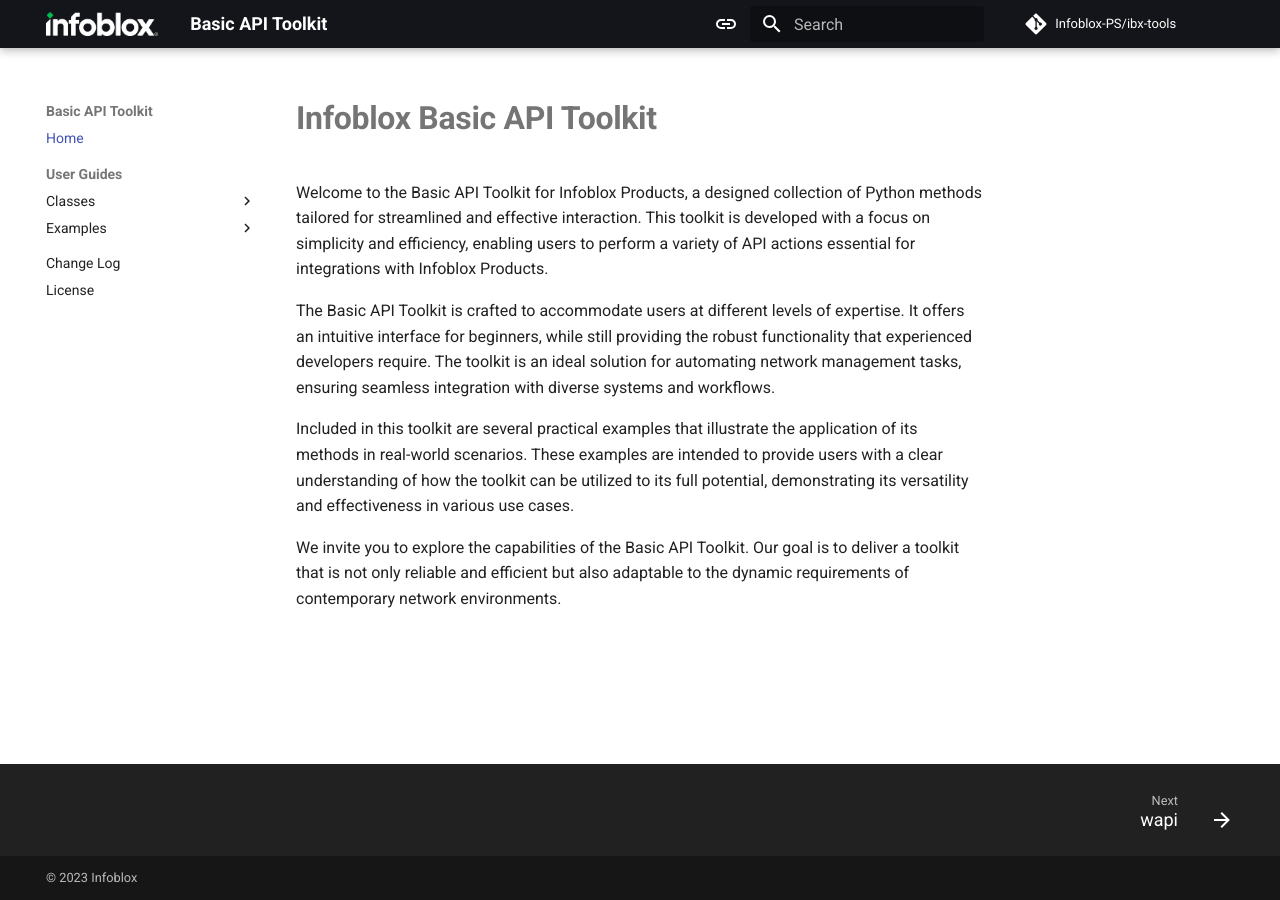
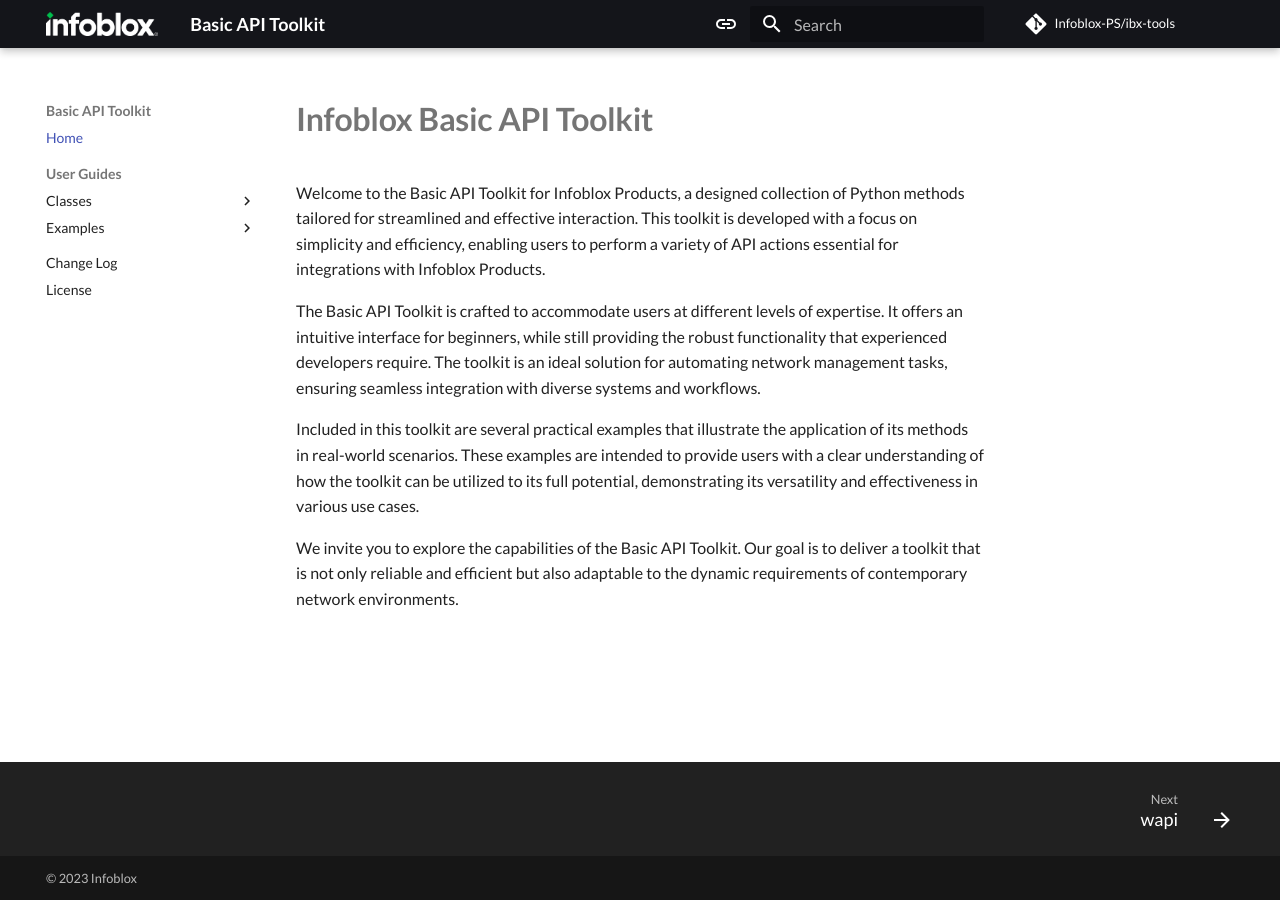
Before and after one commit to Infoblox-PS/ibx-sdk, an MkDocs documentation site: the page built from docs/index.md, in a window 1280 px wide. Built offline with MkDocs 1.6.1 and Material for MkDocs 9.7.7, drawn with Linux system fonts in a browser that asks for light colours; some web fonts are replaced; comment, search, counter and statistics services are not loaded.

Commit message:
Optimize mkdocs configuration and change fonts
This commit refactors the mkdocs.yml configuration by enabling 'sticky_navigation' and adding 'navigation.path'. Font changes are also applied by substituting 'Roboto' and 'Roboto Mono' with 'Lato' and 'Lato Mono' respectively. Several extra css, features, custom fences, and plugins are commented out to simplify the configuration.

```diff
--- a/mkdocs.yml
+++ b/mkdocs.yml
@@ -11,18 +11,15 @@
 
 # Configuration
 theme:
-  extra_css:
-    - stylesheets/extra.css
+  #  extra_css:
+  #    - stylesheets/extra.css
   name: material
-  #  sticky_navigation: sture
+  sticky_navigation: true
   features:
     - announce.dismiss
-    #    - content.action.edit
-    #    - content.action.view
     - content.code.annotate
     - content.code.copy
     - content.code.select
-    # - content.tabs.link
     - content.tooltips
     - header.autohide
     - navigation.expand
@@ -33,15 +30,13 @@
     - navigation.instant.progress
     - navigation.prune
     - navigation.sections
-    # - navigation.tabs
-    # - navigation.tabs.sticky
+    - navigation.path
     - navigation.top
     - navigation.tracking
     - search.highlight
     - search.share
     - search.suggest
     - toc.follow
-    # - toc.integrate
   palette:
     - media: "(prefers-color-scheme)"
       toggle:
@@ -50,20 +45,18 @@
     - media: "(prefers-color-scheme: light)"
       scheme: default
       primary: black
-      #      accent: green
       toggle:
         icon: material/toggle-switch
         name: Switch to dark mode
     - media: "(prefers-color-scheme: dark)"
       scheme: slate
       primary: black
-      #      accent: green
       toggle:
         icon: material/toggle-switch-off
         name: Switch to system preference
   font:
-    text: Roboto
-    code: Roboto Mono
+    text: Lato
+    code: Lato Mono
   logo: assets/Infoblox_Logo_Primary_Reverse_RGB.png
   favicon: assets/infoblox-favicon-green.svg
 
@@ -89,32 +82,12 @@
       line_spans: __span
       pygments_lang_class: true
   - pymdownx.inlinehilite
-  #  - pymdownx.magiclink:
-  #      normalize_issue_symbols: true
-  #      repo_url_shorthand: true
-  #      user:
-  #      repo:
-  #  - pymdownx.mark
-  #  - pymdownx.smartsymbols
-  - pymdownx.superfences:
-      custom_fences:
-        - name: mermaid
-          class: mermaid
-          format: !!python/name:pymdownx.superfences.fence_code_format
-            #  - pymdownx.tabbed:
-            #      alternate_style: true
-            #      combine_header_slug: true
-            #      slugify: !!python/object/apply:pymdownx.slugs.slugify
-            #        kwds:
-            #          case: lower
-            #  - pymdownx.tasklist:
-            #      custom_checkbox: true
-
+  - pymdownx.superfences
 
 plugins:
   - search
   - mkdocstrings
-  - git-authors
+#  - git-authors
 #  - git-committers:
 #      repository: Infoblox-PS/ibx-tools
 #      branch: main
@@ -143,63 +116,3 @@
 
 extra:
   generator: false
-
-
-#theme:
-#  palette:
-#
-#    # Palette toggle for automatic mode
-#    - media: "(prefers-color-scheme)"
-#      toggle:
-#        icon: material/brightness-auto
-#        name: Switch to light mode
-#
-#    # Palette toggle for light mode
-#    - media: "(prefers-color-scheme: light)"
-#      scheme: custom
-#      toggle:
-#        icon: material/brightness-7
-#        name: Switch to dark mode
-#
-#    # Palette toggle for dark mode
-#    - media: "(prefers-color-scheme: dark)"
-#      scheme: slate
-#      toggle:
-#        icon: material/brightness-4
-#        name: Switch to system preference
-
-#  logo: assets/logo-light.svg
-#  name: material
-#
-#  features:
-#    - search.suggest
-#    - search.highlight
-#    - content.tabs.link
-#    - content.code.annotate
-#    - content.code.copy
-#    - content.code.select
-#  language: en
-#
-#  extra_css:
-#    - stylesheets/extra.css
-#
-#markdown_extensions:
-#  - pymdownx.highlight:
-#      line_spans: __span
-#      linenums: true
-#  - pymdownx.inlinehilite
-#  - pymdownx.snippets
-#  - pymdownx.superfences
-#  - pymdownx.mark
-#  - attr_list
-#  - md_in_html
-#
-#plugins:
-#  - search
-#  - mkdocstrings
-#
-#
-#
-#extra:
-#  generator: false
-#  consent:
```
